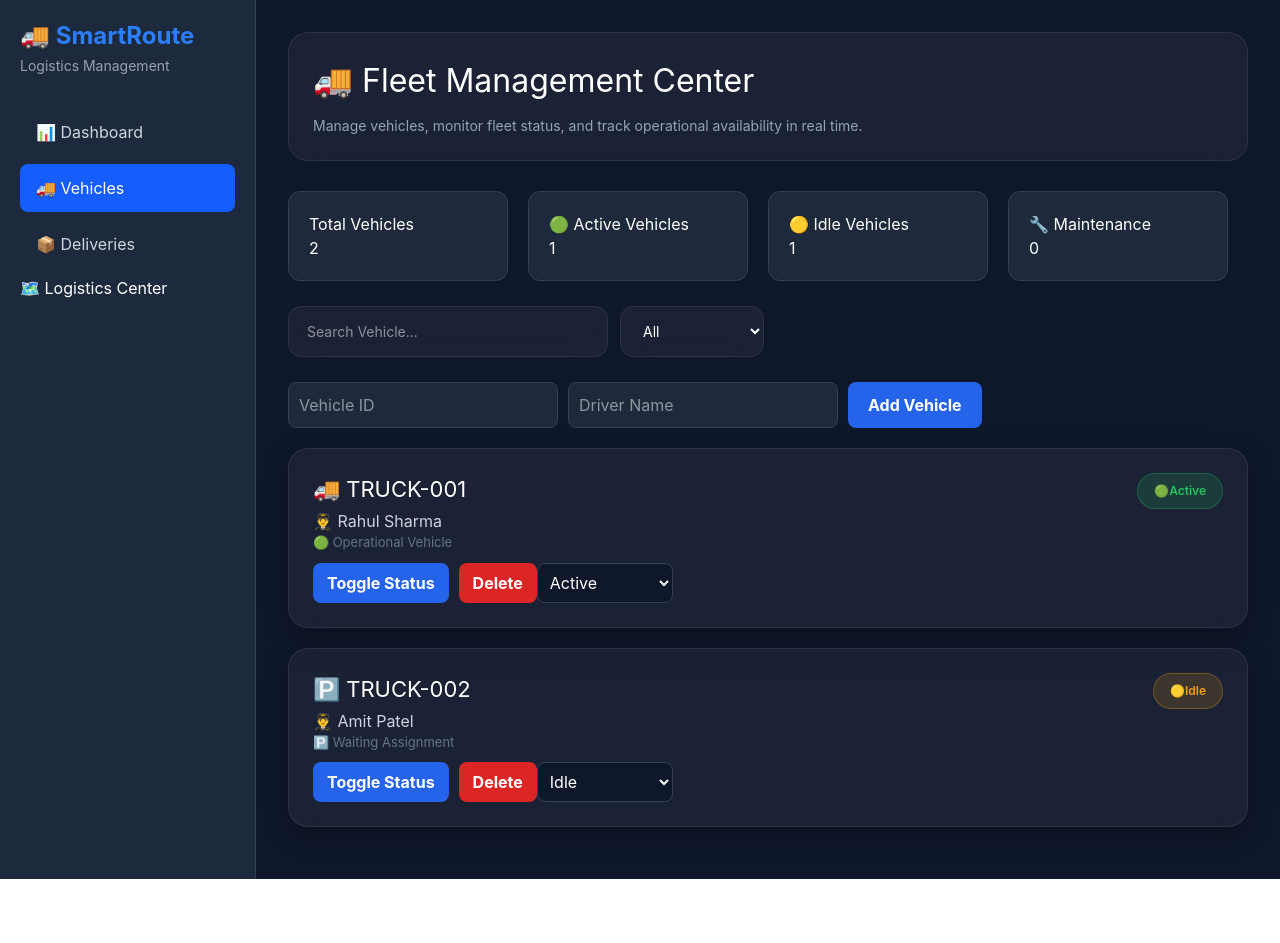
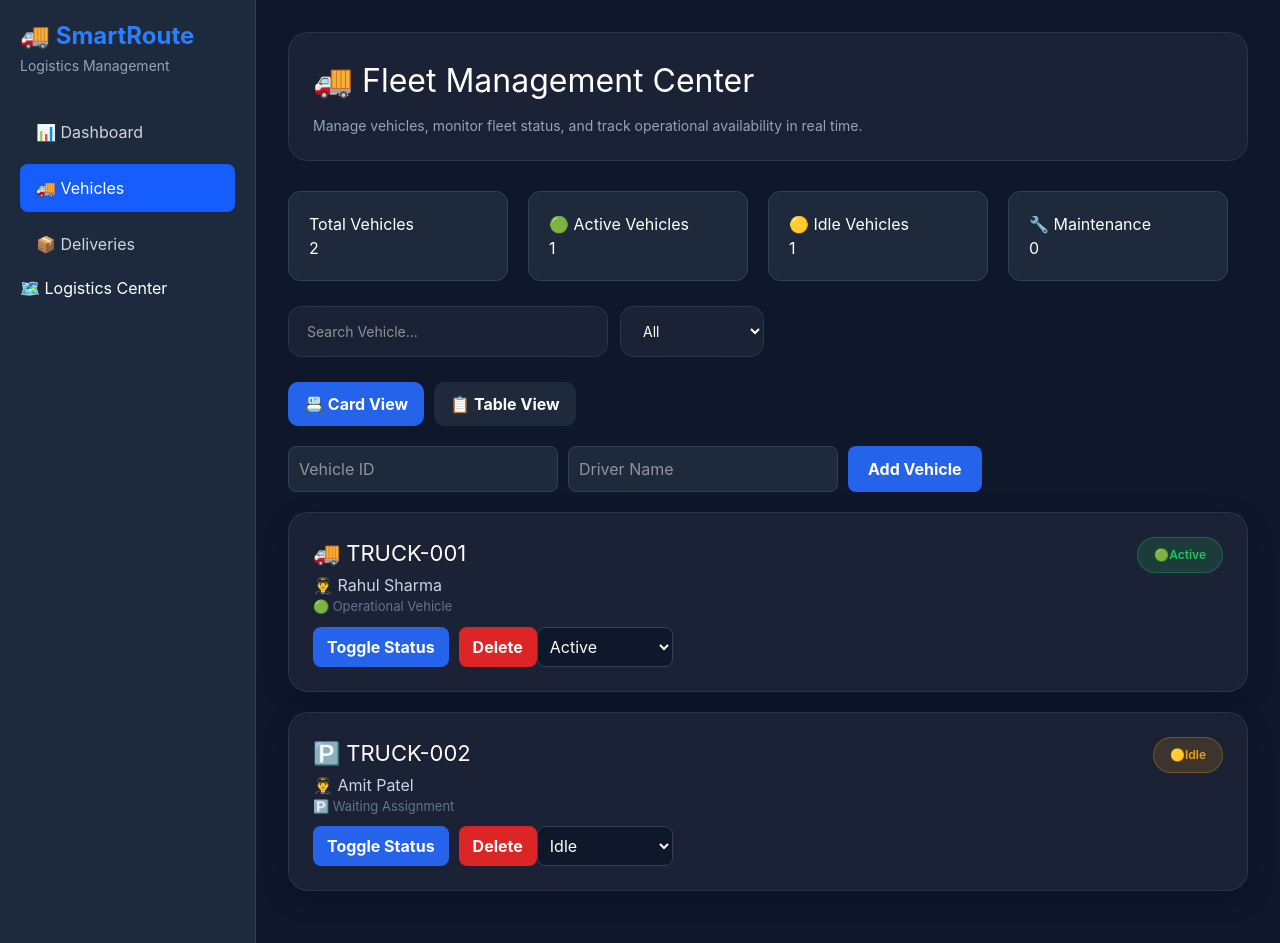
Before and after one commit to harshskarki/SmartRoute-Logistics-Management-System, a React (Vite) app: page /vehicles in a window 1280 px wide. Before the commit the page ends 879 px from the top, so only its background shows below. Built offline with nearby package versions, Linux system fonts and the light colour scheme.

Commit message:
Phase 5.10.7 Grid Table View Switcher

```diff
--- a/src/pages/Vehicles.jsx
+++ b/src/pages/Vehicles.jsx
@@ -49,6 +49,9 @@ const totalVehicles =
 
   const [filterStatus, setFilterStatus] =
     useState("All");
+
+  const [viewMode, setViewMode] =
+    useState("grid");
 
       const toggleVehicleStatus = (id) => {
   setVehicles((prev) =>
@@ -271,6 +274,60 @@ setDriverName("");
   </select>
 </div>
 
+{/* View Toggle Buttons */}
+
+<div
+  style={{
+    display: "flex",
+    gap: "10px",
+    marginBottom: "20px",
+  }}
+>
+  <button
+    onClick={() =>
+      setViewMode("grid")
+    }
+    style={{
+      padding: "10px 16px",
+      borderRadius: "10px",
+      border: "none",
+      cursor: "pointer",
+      fontWeight: "bold",
+
+      background:
+        viewMode === "grid"
+          ? "#2563eb"
+          : "#1e293b",
+
+      color: "white",
+    }}
+  >
+    📇 Card View
+  </button>
+
+  <button
+    onClick={() =>
+      setViewMode("table")
+    }
+    style={{
+      padding: "10px 16px",
+      borderRadius: "10px",
+      border: "none",
+      cursor: "pointer",
+      fontWeight: "bold",
+
+      background:
+        viewMode === "table"
+          ? "#2563eb"
+          : "#1e293b",
+
+      color: "white",
+    }}
+  >
+    📋 Table View
+  </button>
+</div>
+
 {/* Add Vehicle Form */}
 
       <div
@@ -367,6 +424,7 @@ setDriverName("");
     </p>
   </div>
 ) : (
+  viewMode === "grid" ? (
   filteredVehicles.map((vehicle) => (
     <div
       key={vehicle.id}
@@ -550,9 +608,100 @@ setDriverName("");
       </select>
     </div>
   ))
+) : (
+  <div
+    style={{
+      background:
+        "rgba(255,255,255,0.05)",
+      borderRadius: "20px",
+      overflow: "hidden",
+      border:
+        "1px solid rgba(255,255,255,0.08)",
+    }}
+  >
+    <table
+      style={{
+        width: "100%",
+        borderCollapse: "collapse",
+      }}
+    >
+      <thead>
+        <tr>
+          <th style={{ padding: "16px" }}>
+            Vehicle
+          </th>
+
+          <th style={{ padding: "16px" }}>
+            Driver
+          </th>
+
+          <th style={{ padding: "16px" }}>
+            Status
+          </th>
+
+          <th style={{ padding: "16px" }}>
+            Location
+          </th>
+        </tr>
+      </thead>
+
+      <tbody>
+        {filteredVehicles.map(
+          (vehicle) => (
+            <tr
+              key={vehicle.id}
+            >
+              <td
+                style={{
+                  padding: "16px",
+                }}
+              >
+                {vehicle.id}
+              </td>
+
+              <td
+                style={{
+                  padding: "16px",
+                }}
+              >
+                {vehicle.driver}
+              </td>
+
+              <td
+                style={{
+                  padding: "16px",
+                }}
+              >
+                {vehicle.status}
+              </td>
+
+              <td
+                style={{
+                  padding: "16px",
+                }}
+              >
+                {vehicle.location}
+              </td>
+            </tr>
+          )
+        )}
+      </tbody>
+    </table>
+  </div>
+)
 )}
     </div>
   );
 }
 
 export default Vehicles;
+
+// No Vehicles Found
+// ↓
+// Grid View ?
+// ↓
+// Vehicle Cards
+// ↓
+// Else
+// ↓
+// Table View
```
